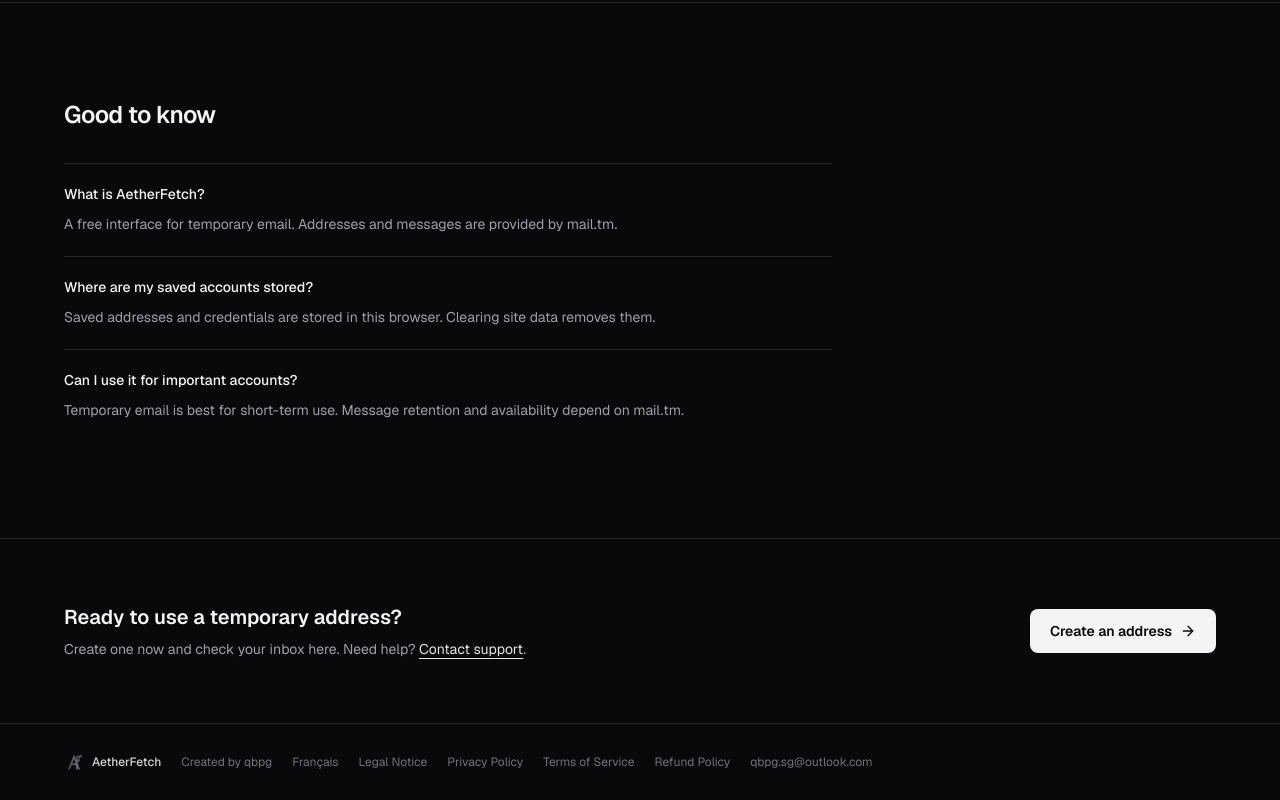
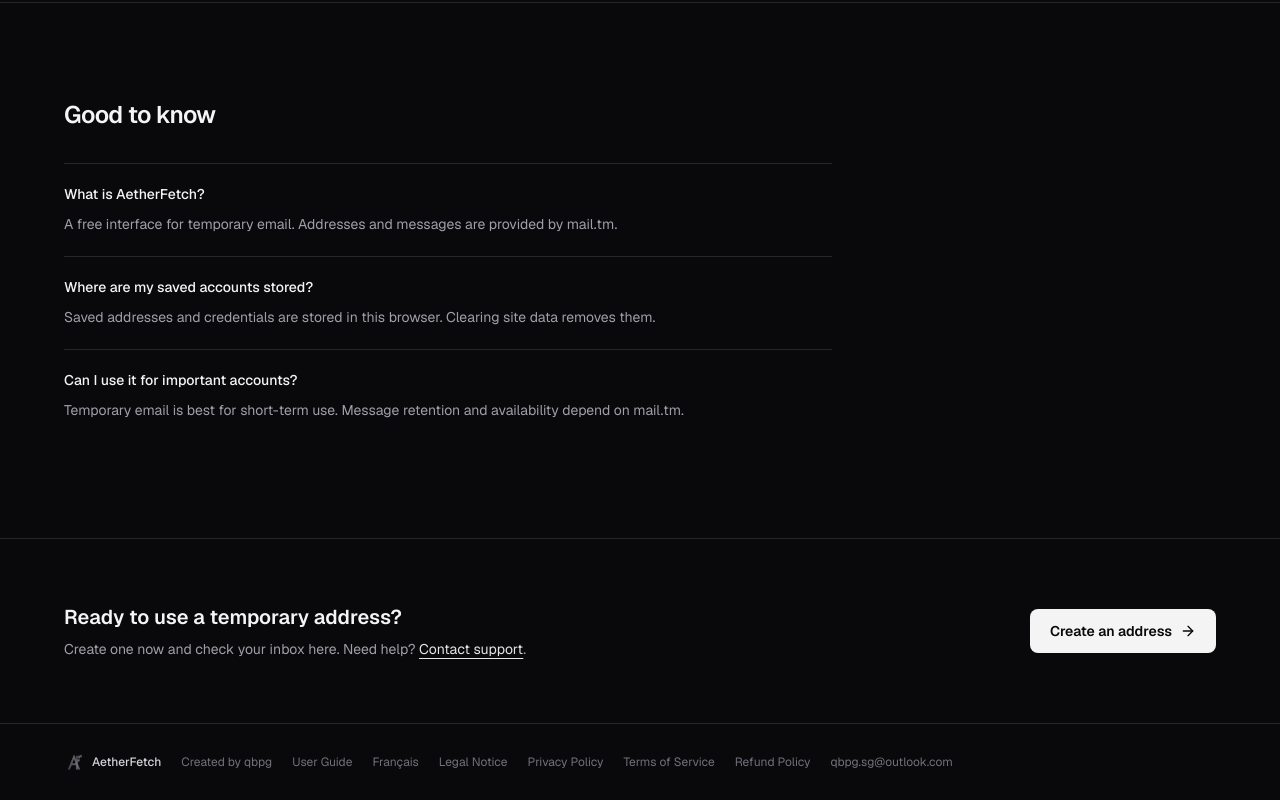
Before and after one commit to qbpg/AetherFetch, a Next.js app: page / in a window 1280 px wide. Shown: the part 1018-1818 px from the top of the page. Built offline with nearby package versions, Linux system fonts and the light colour scheme.

Commit message:
docs: link user guide and make it scrollable

```diff
--- a/src/components/LandingContent.tsx
+++ b/src/components/LandingContent.tsx
@@ -111,6 +111,7 @@
             <span className="font-medium">AetherFetch</span>
           </div>
           <span>Created by qbpg</span>
+          <Link href="/docs" className="hover:text-zinc-200">User Guide</Link>
           <Link href="/fr" lang="fr" className="hover:text-zinc-200">Français</Link>
           <Link href="/legal" className="hover:text-zinc-200">Legal Notice</Link>
           <Link href="/privacy" className="hover:text-zinc-200">Privacy Policy</Link>
```
